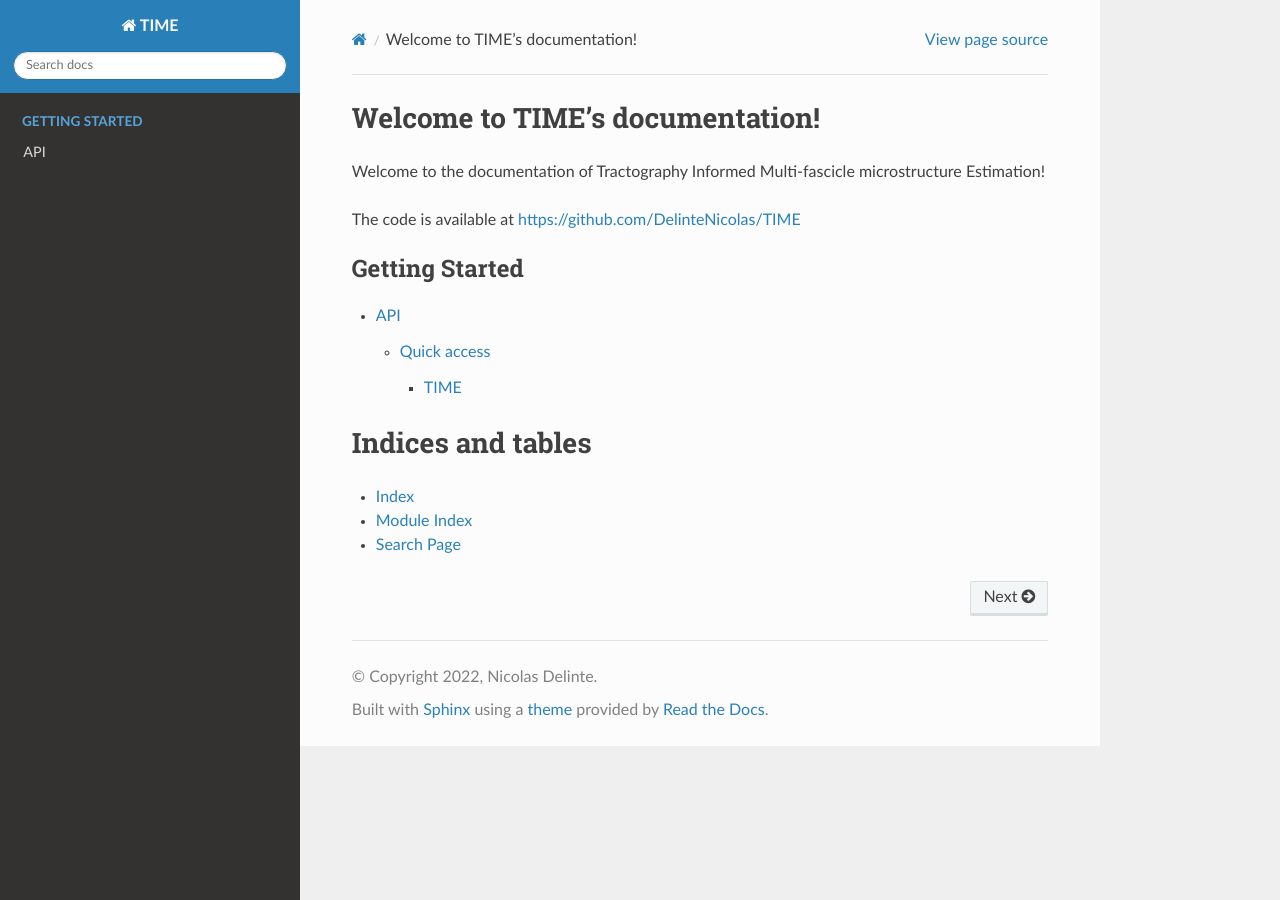
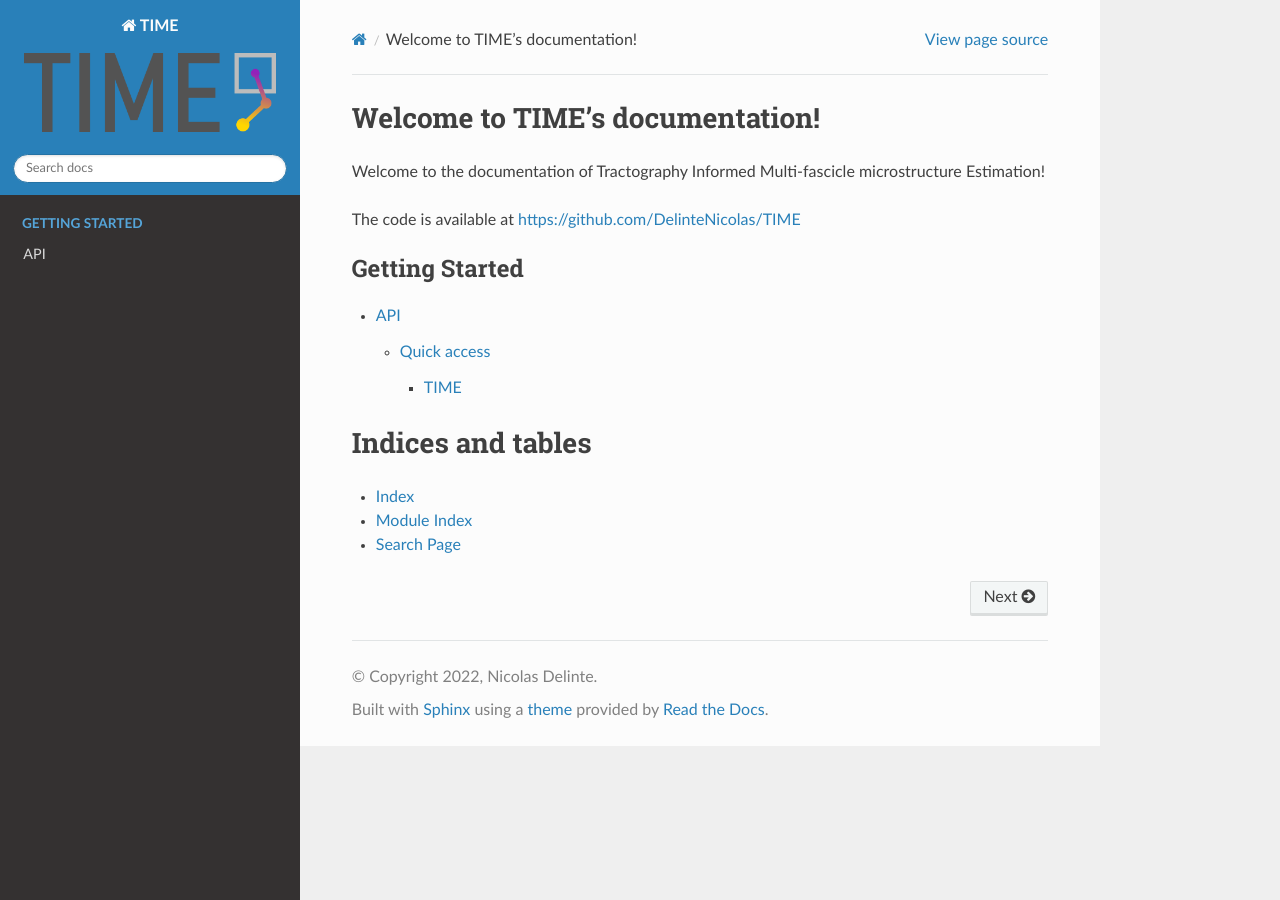
Before and after one commit to DelinteNicolas/UNRAVEL, a Sphinx documentation site: the page built from docs/index.rst, in a window 1280 px wide. Built offline with Sphinx 7.4.7 and the Read the Docs theme 2.0.0, drawn with Linux system fonts in a browser that asks for light colours.

Commit message:
Update conf.py

```diff
--- a/docs/conf.py
+++ b/docs/conf.py
@@ -57,3 +57,5 @@ html_static_path = [] # = ['_static']
 
 # -- Options for EPUB output
 epub_show_urls = 'footnote'
+
+html_logo = './logo.png'
```
